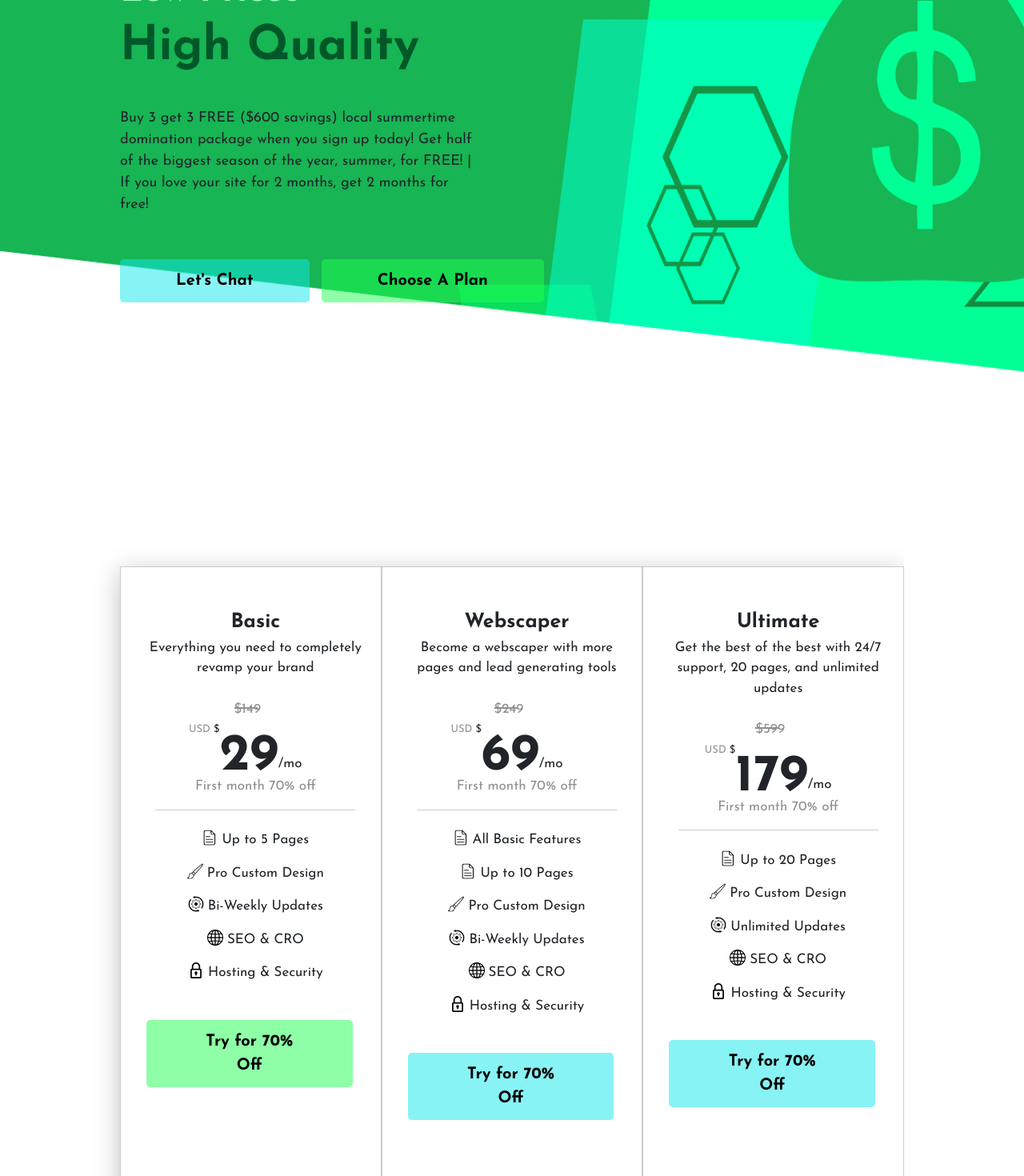
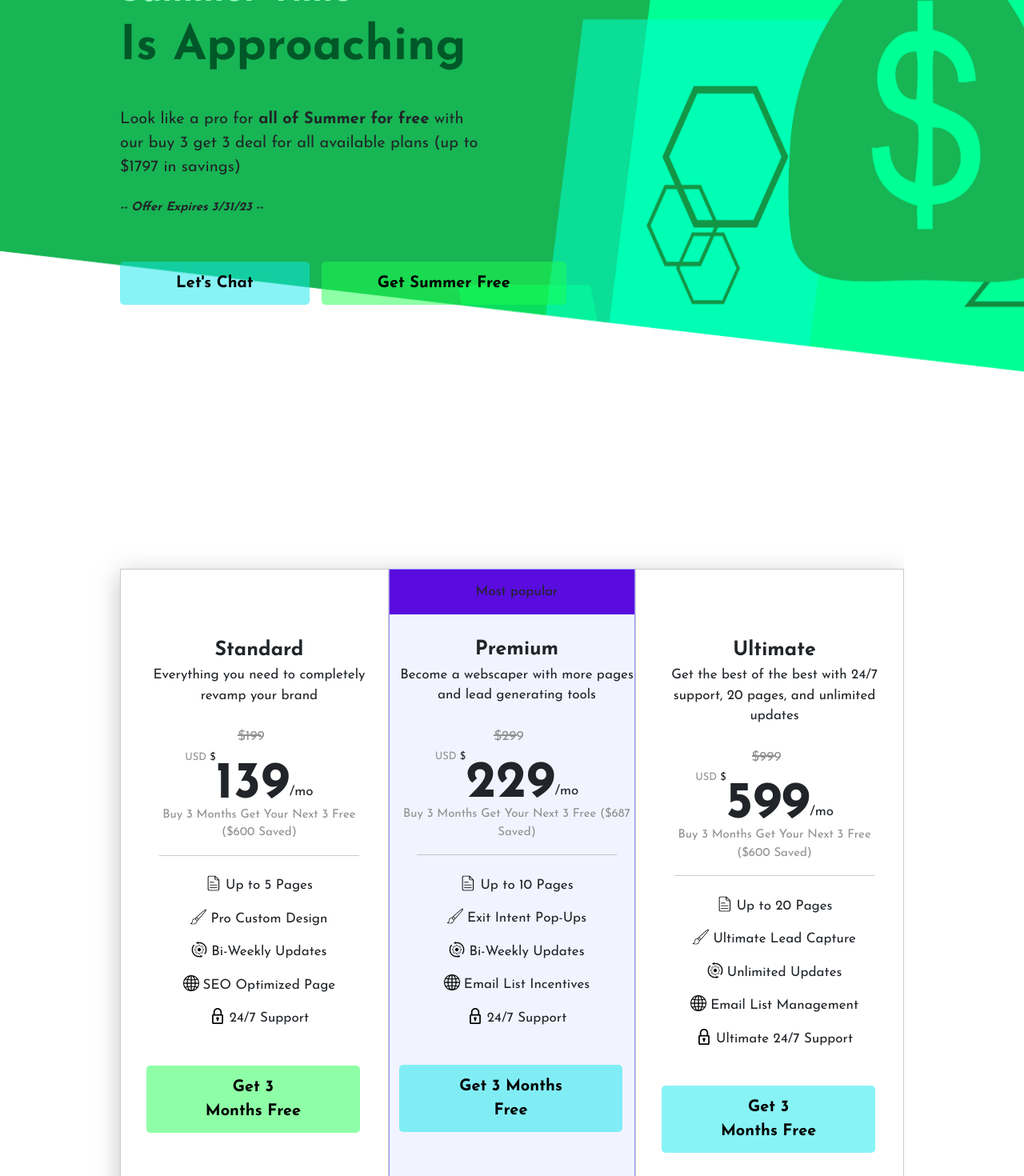
Before and after one commit to AGRTECH/flurrix, a React (Create React App) app: page /pricing in a window 1280 px wide. Shown: the part 200-1670 px from the top of the page at 80% size. Built offline with nearby package versions, Linux system fonts and the light colour scheme.

Commit message:
I dont remember

```diff
--- a/src/components/App.css
+++ b/src/components/App.css
@@ -903,10 +903,22 @@
 /* Section 1 Pricing */
 
 .section1pricing-subtitle {
-  font-size: 18px;
+  font-size: 20px;
   width: 40%;
   margin-bottom: 25px;
   margin-top: 30px;
+}
+
+.section1pricing-subsubtitle {
+  font-size: 15px;
+  font-style: italic;
+  font-weight: 900;
+  width: 40%;
+  margin-bottom: 25px;
+}
+
+.section1pricing-bold {
+  font-weight: 900;
 }
 
 .section1pricing-button2 {
@@ -929,6 +941,14 @@
 
 /* Section2 pricing */
 
+.section2pricing-banner {
+  z-index: 100000;
+  background-color: rgb(89, 12, 221);
+  padding-top: 15px;
+  margin-bottom: 25px;
+  width: 1070px;
+}
+
 .section2pricing-titles {
   font-size: 25px;
   font-weight: 900;
@@ -942,22 +962,39 @@
 .section2pricing-toprow {
   margin-left: 200px;
   display: flex;
+  height: 800px;
   margin-top: 50px;
   margin-bottom: 50px;
   box-shadow: rgba(100, 100, 111, 0.4) 0px 7px 29px 0px;
+  overflow-y: hidden;
 }
 
 .section2pricing-card {
   background-color: #ffffff;
-  padding: 50px 20px;
+  padding: 82px 20px;
   /* margin-bottom: 50px; */
   width: 100%;
   border: 1px solid rgba(0, 0, 0, 0.2);
   position: relative;
   top: 0;
+  overflow-y: hidden;
   /* transition: right 2s ease; */
   transition: background-color ease 1s, top ease 0.5s;
   /* transition: top ease 0.5s; */
+}
+
+.section2pricing-card1 {
+  background-color: #f1f4ff;
+  border: 1px solid rgb(153, 144, 255) !important;
+  padding: 0px 0px;
+  height: 1200px;
+  width: 100%;
+  border: 1px solid rgba(0, 0, 0, 0.2);
+  position: relative;
+  top: 0;
+  overflow-y: hidden;
+  overflow-x: hidden;
+  transition: background-color ease 1s, top ease 0.5s;
 }
 
 .section2pricing-list {
@@ -1039,6 +1076,10 @@
 
 .section2pricing-subtext {
   color: #919090;
+  font-size: 15px;
+  /* width: 50%; */
+  /* margin-left: 85px; */
+  text-align: center;
 }
 
 .section2pricing-divider {
@@ -1173,20 +1214,29 @@
   margin-top: 120px;
 }
 
-/* Carousel */
-
-.carousel-container {
-  align-items: center;
-  justify-content: center;
-  text-align: center;
+.faq-item {
+  transition: all 1s ease-in-out;
 }
 
-.carousel-review {
+.faq-header {
+  text-align: center;
+  padding: 0;
 }
 
-.carousel-title {
-  font-size: 25px;
-  width: 500px;
+/* Section 2 Process */
+
+.line {
+  position: fixed;
+  top: 10%;
+  left: 50%;
+  width: 5px;
+  height: 100%;
+  background-color: #000000;
+  z-index: -1000000;
+}
+
+.section2process-container {
+  height: 1000px;
 }
 
 @media (max-width: 1480px) {
--- a/src/components/HamburgerNav.js
+++ b/src/components/HamburgerNav.js
@@ -58,7 +58,7 @@ const HamburgerNav = ({ open }) => {
           </li>
           <li>
             <Link className="nav-work" to={"/work"}>
-              Our Work
+              Portfolio
             </Link>
           </li>
 
--- a/src/components/Section1Pricing.js
+++ b/src/components/Section1Pricing.js
@@ -8,16 +8,19 @@ const Section1Pricing = () => {
     <>
       {" "}
       <div className="home-container">
-        <p className="home-firstline">Low Prices</p>
-        <p className="home-secondline">High Quality</p>
+        <p className="home-firstline">Summer Time</p>
+        <p className="home-secondline">Is Approaching</p>
         <p className="section1pricing-subtitle">
-          Buy 3 get 3 FREE ($600 savings) local summertime domination package
-          when you sign up today! Get half of the biggest season of the year,
-          summer, for FREE! | If you love your site for 2 months, get 2 months
-          for free!
+          Look like a pro for{" "}
+          <span className="section1pricing-bold"> all of Summer for free</span>{" "}
+          with our buy 3 get 3 deal for all available plans (up to $1797 in
+          savings)
+        </p>
+        <p className="section1pricing-subsubtitle">
+          -- Offer Expires 3/31/23 --
         </p>
         <button className="home-button">Let's Chat</button>
-        <button className="section1pricing-button2">Choose A Plan</button>
+        <button className="section1pricing-button2">Get Summer Free</button>
         <img src={landscapingbg} className="landing-bg" alt="" />
       </div>
       {/* <img src={grass} className="home-grass1" alt="" /> */}
--- a/src/components/Section2Pricing.js
+++ b/src/components/Section2Pricing.js
@@ -14,7 +14,7 @@ const Section2Pricing = () => {
             <div className="section2pricing-card">
               <ul className="section2pricing-list">
                 <li>
-                  <p className="section2pricing-titles">Basic</p>
+                  <p className="section2pricing-titles">Standard</p>
                 </li>
                 <li>
                   <p className="section2pricing-subtitle">
@@ -23,16 +23,18 @@ const Section2Pricing = () => {
                 </li>
                 <li className="section2pricing-crossoutpricelist">
                   <div className="section2pricing-crossout"></div>
-                  <p className="section2pricing-blurredprice">$149</p>
+                  <p className="section2pricing-blurredprice">$199</p>
                 </li>
                 <li className="section2pricing-pricelist">
                   <p className="section2pricing-usd">USD</p>
                   <p className="section2pricing-dollarsign">&nbsp;$</p>
-                  <p className="section2pricing-price">29</p>
+                  <p className="section2pricing-price">139</p>
                   <p className="section2pricing-month">/mo</p>
                 </li>
                 <li>
-                  <p className="section2pricing-subtext">First month 70% off</p>
+                  <p className="section2pricing-subtext">
+                    Buy 3 Months Get Your Next 3 Free ($600 Saved)
+                  </p>
                 </li>
                 <li>
                   <div className="section2pricing-divider"></div>
@@ -51,21 +53,26 @@ const Section2Pricing = () => {
                 </li>
                 <li className="section2pricing-benefit">
                   <img src={seo} className="section2pricing-img" alt="" />
-                  <p>SEO & CRO</p>
+                  <p>SEO Optimized Page</p>
                 </li>
                 <li className="section2pricing-benefit">
                   <img src={security} className="section2pricing-img" alt="" />
-                  <p>Hosting & Security</p>
+                  <p>24/7 Support</p>
                 </li>
                 <li>
-                  <button className="home-button2">Try for 70% Off</button>
+                  <button className="home-button2">Get 3 Months Free</button>
                 </li>
               </ul>
             </div>
-            <div className="section2pricing-card">
+            <div className="section2pricing-card1">
               <ul className="section2pricing-list">
                 <li>
-                  <p className="section2pricing-titles">Webscaper</p>
+                  <div className="section2pricing-banner">
+                    <p className="section2pricing-bannertext">Most popular</p>
+                  </div>
+                </li>
+                <li>
+                  <p className="section2pricing-titles">Premium</p>
                 </li>
                 <li>
                   <p className="section2pricing-subtitle">
@@ -74,31 +81,30 @@ const Section2Pricing = () => {
                 </li>
                 <li className="section2pricing-crossoutpricelist">
                   <div className="section2pricing-crossout"></div>
-                  <p className="section2pricing-blurredprice">$249</p>
+                  <p className="section2pricing-blurredprice">$299</p>
                 </li>
                 <li className="section2pricing-pricelist">
                   <p className="section2pricing-usd">USD</p>
                   <p className="section2pricing-dollarsign">&nbsp;$</p>
-                  <p className="section2pricing-price">69</p>
+                  <p className="section2pricing-price">229</p>
                   <p className="section2pricing-month">/mo</p>
                 </li>
                 <li>
-                  <p className="section2pricing-subtext">First month 70% off</p>
+                  <p className="section2pricing-subtext">
+                    Buy 3 Months Get Your Next 3 Free ($687 Saved)
+                  </p>
                 </li>
                 <li>
                   <div className="section2pricing-divider"></div>
                 </li>
-                <li className="section2pricing-benefit">
-                  <img src={page} className="section2pricing-img" alt="" />
-                  <p>All Basic Features</p>
-                </li>
+
                 <li className="section2pricing-benefit">
                   <img src={page} className="section2pricing-img" alt="" />
                   <p>Up to 10 Pages</p>
                 </li>
                 <li className="section2pricing-benefit">
                   <img src={design} className="section2pricing-img" alt="" />
-                  <p>Pro Custom Design</p>
+                  <p>Exit Intent Pop-Ups</p>
                 </li>
                 <li className="section2pricing-benefit">
                   <img src={update} className="section2pricing-img" alt="" />
@@ -106,14 +112,14 @@ const Section2Pricing = () => {
                 </li>
                 <li className="section2pricing-benefit">
                   <img src={seo} className="section2pricing-img" alt="" />
-                  <p>SEO & CRO</p>
+                  <p>Email List Incentives</p>
                 </li>
                 <li className="section2pricing-benefit">
                   <img src={security} className="section2pricing-img" alt="" />
-                  <p>Hosting & Security</p>
+                  <p>24/7 Support</p>
                 </li>
                 <li>
-                  <button className="home-button">Try for 70% Off</button>
+                  <button className="home-button">Get 3 Months Free</button>
                 </li>
               </ul>
             </div>
@@ -130,16 +136,19 @@ const Section2Pricing = () => {
                 </li>
                 <li className="section2pricing-crossoutpricelist">
                   <div className="section2pricing-crossout"></div>
-                  <p className="section2pricing-blurredprice">$599</p>
+                  <p className="section2pricing-blurredprice">$999</p>
                 </li>
                 <li className="section2pricing-pricelist">
                   <p className="section2pricing-usd">USD</p>
                   <p className="section2pricing-dollarsign">&nbsp;$</p>
-                  <p className="section2pricing-price">179</p>
+                  <p className="section2pricing-price">599</p>
                   <p className="section2pricing-month">/mo</p>
                 </li>
                 <li>
-                  <p className="section2pricing-subtext">First month 70% off</p>
+                  <p className="section2pricing-subtext">
+                    {" "}
+                    Buy 3 Months Get Your Next 3 Free ($600 Saved)
+                  </p>
                 </li>
                 <li>
                   <div className="section2pricing-divider"></div>
@@ -150,7 +159,7 @@ const Section2Pricing = () => {
                 </li>
                 <li className="section2pricing-benefit">
                   <img src={design} className="section2pricing-img" alt="" />
-                  <p>Pro Custom Design</p>
+                  <p>Ultimate Lead Capture</p>
                 </li>
                 <li className="section2pricing-benefit">
                   <img src={update} className="section2pricing-img" alt="" />
@@ -158,14 +167,14 @@ const Section2Pricing = () => {
                 </li>
                 <li className="section2pricing-benefit">
                   <img src={seo} className="section2pricing-img" alt="" />
-                  <p>SEO & CRO</p>
+                  <p>Email List Management</p>
                 </li>
                 <li className="section2pricing-benefit">
                   <img src={security} className="section2pricing-img" alt="" />
-                  <p>Hosting & Security</p>
+                  <p>Ultimate 24/7 Support</p>
                 </li>
                 <li>
-                  <button className="home-button">Try for 70% Off</button>
+                  <button className="home-button">Get 3 Months Free</button>
                 </li>
               </ul>
             </div>
```
Also changed, not shown: src/components/FAQ.js (+7 -4 lines), src/components/Process.js (+16 -1 lines), src/components/Section2Process.js (added, +27 -0 lines).
